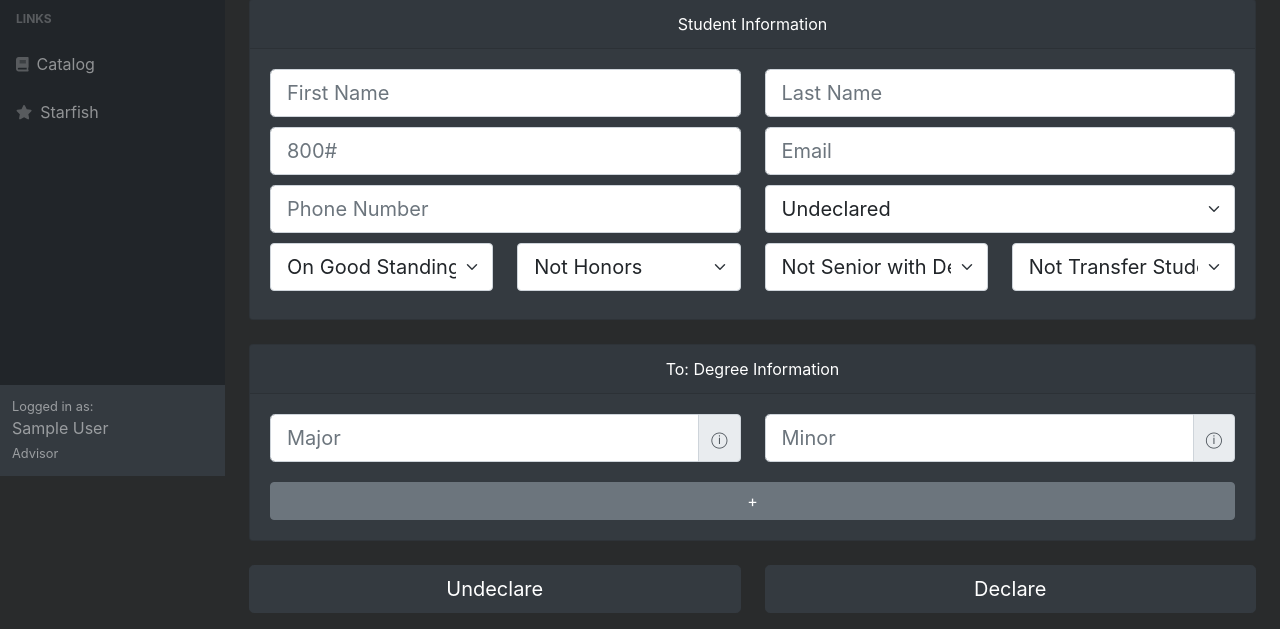
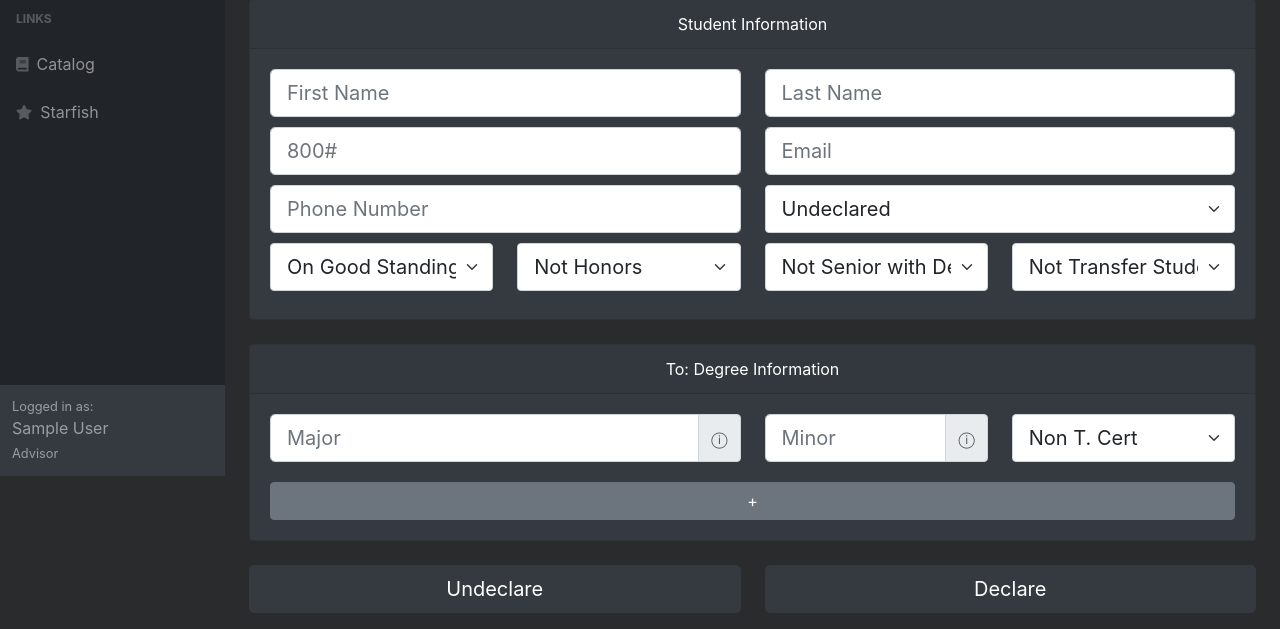
Before and after one commit to cpecue/OAA-Toolbox-4, a Flask app: page /declare in a window 1280 px wide. Shown: the part 324-953 px from the top of the page. Run offline with Flask 2, Linux system fonts and the light colour scheme; the visitor is signed in with stand-in values (Sample User, id 1); data comes from the database, SQL or seed files in the repository; data that the repository does not hold is empty; some libraries are stand-ins or nearby versions.

```diff
--- a/oaatoolbox/templates/declare.html
+++ b/oaatoolbox/templates/declare.html
@@ -99,7 +99,7 @@
                                         </div>
                                         <div class="suggestions"></div>
                                     </div>
-                                    <div class="col-lg-6">
+                                    <div class="col-lg-3">
                                         <div class="input-group mb-3">
                                         <input type="text" class="form-control form-control-lg courses search-input-minor" id="studentMinor" aria-label="Recipient's username" area-describedby="basic-addon2" placeholder="Minor">
                                           <div class="input-group-append">
@@ -108,6 +108,12 @@
                                         </div>
                                         <l><div class="minorSuggestions"></div></l>
 
+                                    </div>
+                                    <div class="col-lg-3 mb-2">
+                                            <select class="form-select form-select-lg" aria-label="teach_cert" id="teach_cert" onchange="">
+                                              <option selected value="0">Non T. Cert</option>
+                                              <option value="1">T. Cert</option>
+                                            </select>
                                     </div>
 
                                 <div id="newMajorHere" class="col-lg-6"></div>
```
